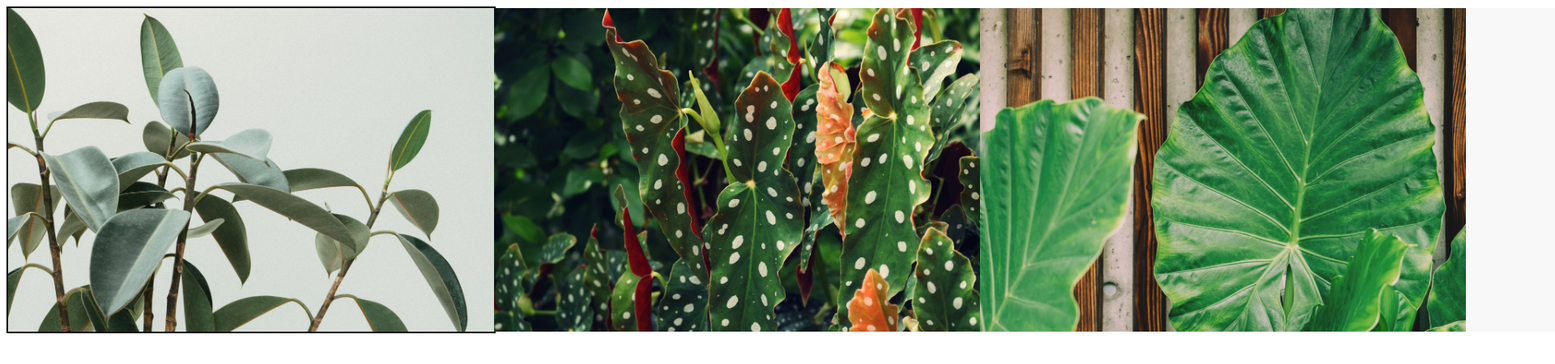
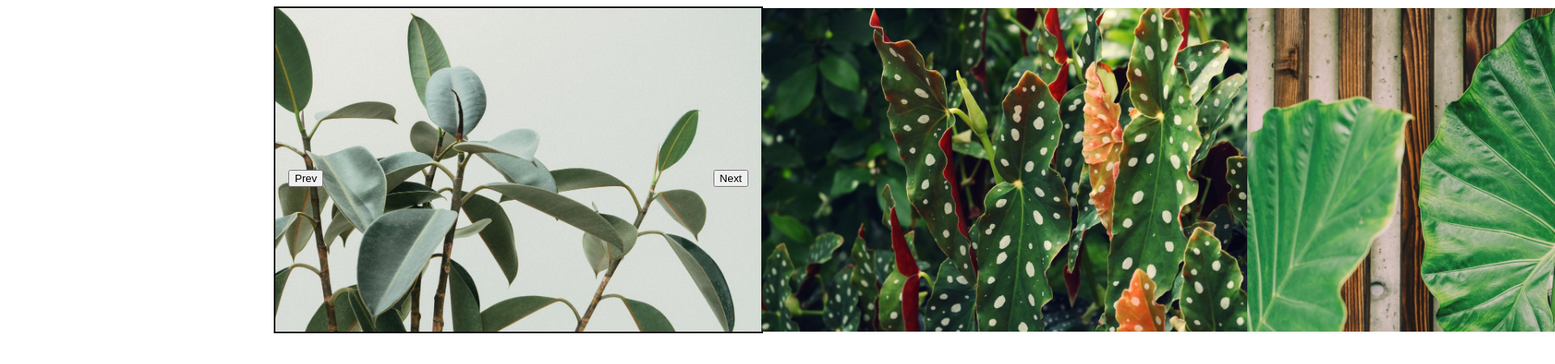
Before and after one commit to danranges/image-slider, a plain HTML site: page index.html in a window 1280 px wide. Shown: the top 450 px of the page at 81% size, 1920 px wide, since content can reach past the window. Drawn offline with Linux system fonts and the light colour scheme.

Commit message:
Add prev-next buttons

```diff
--- a/index.html
+++ b/index.html
@@ -10,6 +10,8 @@
   </head>
   <body>
     <div class="viewer">
+      <button id="btn-prev">Prev</button>
+      <button id="btn-next">Next</button>
       <div class="slider">
         <img src="./assets/pexels-scott-webb-213727.jpg" id="last-clone" />
         <img src="./assets/pexels-madison-inouye-1054023.jpg" alt="" />
--- a/styles.css
+++ b/styles.css
@@ -7,6 +7,20 @@ img {
 }
 
 .viewer {
+  position: relative;
+  margin: 0 auto;
   width: 600px;
   border: 2px solid black;
 }
+
+#btn-prev {
+  position: absolute;
+  top: 50%;
+  left: 1rem;
+}
+
+#btn-next {
+  position: absolute;
+  top: 50%;
+  right: 1rem;
+}
```
